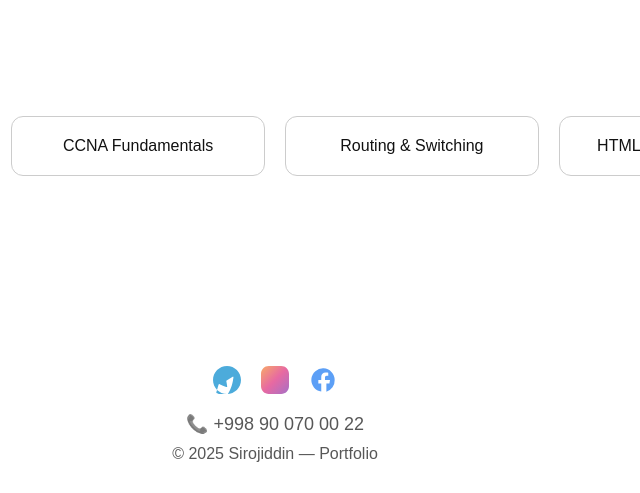
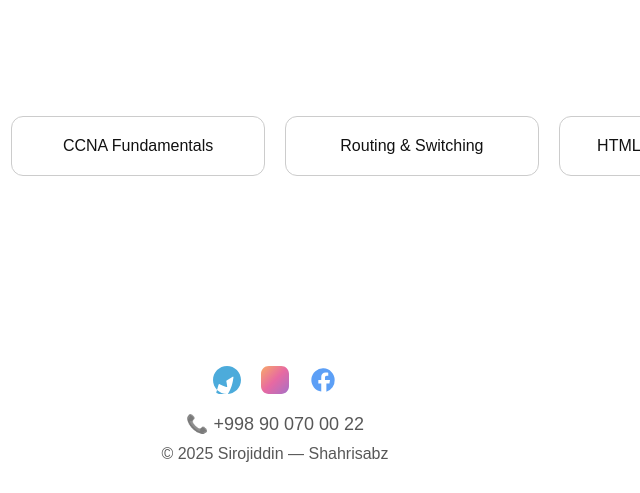
Before and after one commit to SerY0022/portfoliow, a plain HTML site: page index.html in a window 1280 px wide. Shown: the part 935-1428 px from the top of the page, 365-1005 px from the left. Drawn offline with Linux system fonts and the light colour scheme.

Commit message:
Fix HTML structure and update footer content

```diff
--- a/index.html
+++ b/index.html
@@ -266,7 +266,7 @@
     <div style="margin-bottom:10px; font-size:18px;">
       <a class="phone-link" href="tel:+998900700022">📞 +998 90 070 00 22</a>
     </div>
-    <div style="margin-top:10px;">© 2025 Sirojiddin — Portfolio</div>
+    <div style="margin-top:10px;">© 2025 Sirojiddin — Shahrisabz</div>
   </footer>
 
   <script>
```
